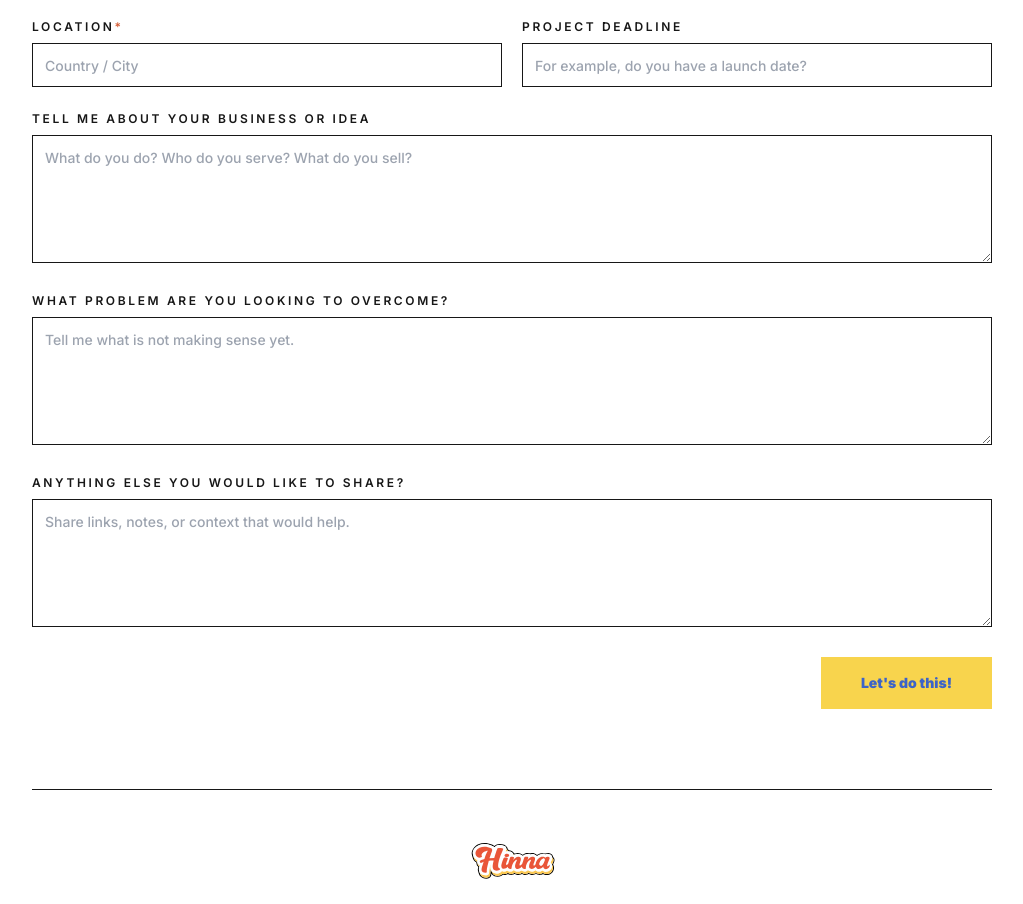
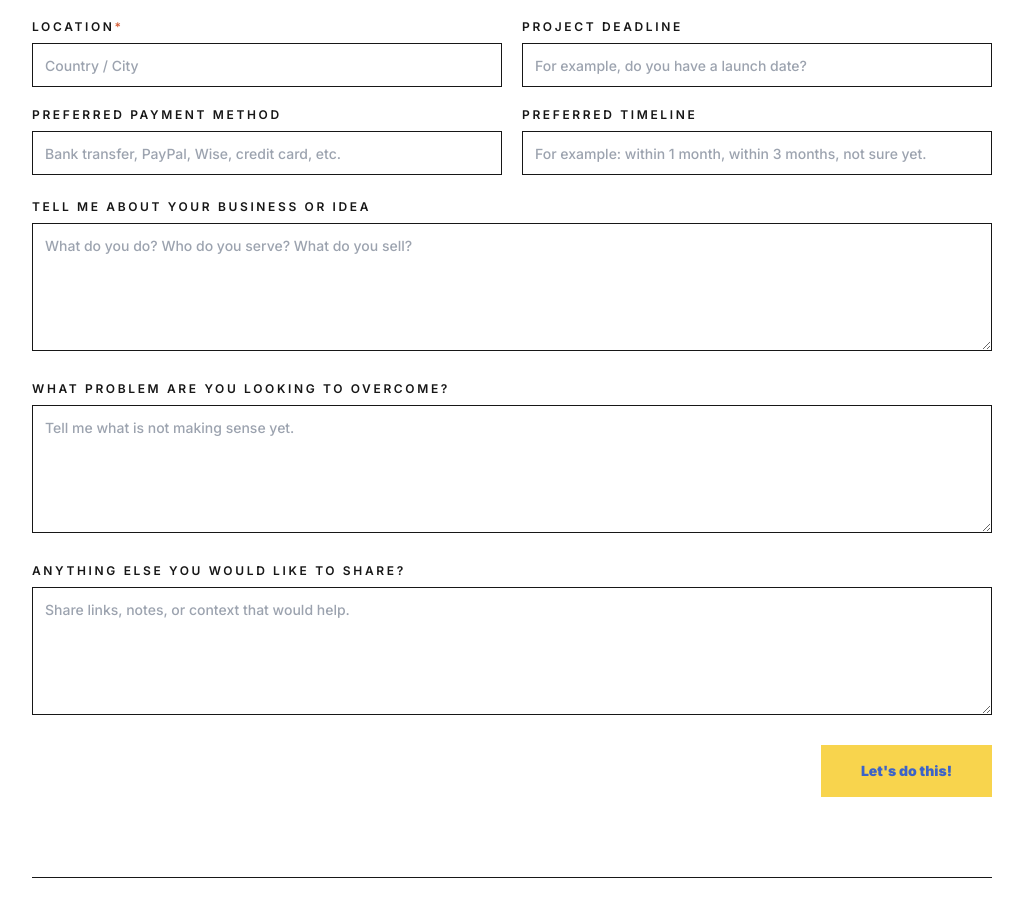
Before and after one commit to qimuxuexue-ctrl/designer-portfolio, a Next.js app: page /contact in a window 1280 px wide. Shown: the part 1261-2165 px from the top of the page, without its empty margins (128-1151 px from the left). Built offline with nearby package versions, Linux system fonts and the light colour scheme.

Commit message:
Add contact form timeline and payment fields

```diff
--- a/app/contact/page.tsx
+++ b/app/contact/page.tsx
@@ -25,6 +25,14 @@ export default function ContactPage() {
     {
       labelKey: "form.deadline",
       placeholderKey: "form.deadline.placeholder"
+    },
+    {
+      labelKey: "form.payment",
+      placeholderKey: "form.payment.placeholder"
+    },
+    {
+      labelKey: "form.timeline",
+      placeholderKey: "form.timeline.placeholder"
     }
   ];
   const longFields = [
--- a/locales/en.ts
+++ b/locales/en.ts
@@ -71,11 +71,15 @@ export const en = {
     "form.website": "Website address",
     "form.location": "Location",
     "form.deadline": "Project deadline",
+    "form.payment": "Preferred payment method",
+    "form.timeline": "Preferred timeline",
     "form.about": "Tell me about your business or idea",
     "form.problem": "What problem are you looking to overcome?",
     "form.more": "Anything else you would like to share?",
     "form.location.placeholder": "Country / City",
     "form.deadline.placeholder": "For example, do you have a launch date?",
+    "form.payment.placeholder": "Bank transfer, PayPal, Wise, credit card, etc.",
+    "form.timeline.placeholder": "For example: within 1 month, within 3 months, not sure yet.",
     "form.about.placeholder": "What do you do? Who do you serve? What do you sell?",
     "form.problem.placeholder": "Tell me what is not making sense yet.",
     "form.more.placeholder": "Share links, notes, or context that would help.",
--- a/locales/ja.ts
+++ b/locales/ja.ts
@@ -68,11 +68,15 @@ export const ja = {
     "form.website": "ウェブサイト",
     "form.location": "所在地",
     "form.deadline": "希望納期",
+    "form.payment": "希望するお支払い方法",
+    "form.timeline": "希望する進行スケジュール",
     "form.about": "事業やアイデアについて教えてください",
     "form.problem": "どのような課題を解決したいですか？",
     "form.more": "その他に共有したいことはありますか？",
     "form.location.placeholder": "国 / 都市",
     "form.deadline.placeholder": "例：公開予定日は決まっていますか？",
+    "form.payment.placeholder": "例：銀行振込、PayPal、Wise、クレジットカードなど",
+    "form.timeline.placeholder": "例：1ヶ月以内、3ヶ月以内、未定、具体的な日付など",
     "form.about.placeholder": "事業内容、対象となる人、商品やサービスについて",
     "form.problem.placeholder": "まだ整理できていない部分を教えてください。",
     "form.more.placeholder": "リンク、メモ、参考情報などをご共有ください。",
--- a/locales/zh.ts
+++ b/locales/zh.ts
@@ -66,11 +66,15 @@ export const zh = {
     "form.website": "网站地址",
     "form.location": "所在地",
     "form.deadline": "项目截止时间",
+    "form.payment": "希望的支付方式",
+    "form.timeline": "希望的交付时间",
     "form.about": "请介绍你的业务或想法",
     "form.problem": "你希望解决什么问题？",
     "form.more": "还有其他想分享的吗？",
     "form.location.placeholder": "国家 / 城市",
     "form.deadline.placeholder": "例如：是否有确定的上线日期？",
+    "form.payment.placeholder": "例如：银行转账、支付宝、PayPal、Wise、信用卡等",
+    "form.timeline.placeholder": "例如：1个月内、3个月内、还不确定，或具体日期",
     "form.about.placeholder": "你在做什么？服务谁？提供什么产品或服务？",
     "form.problem.placeholder": "请告诉我目前还没有理顺的部分。",
     "form.more.placeholder": "可以分享链接、备注或其他有帮助的背景。",
```
